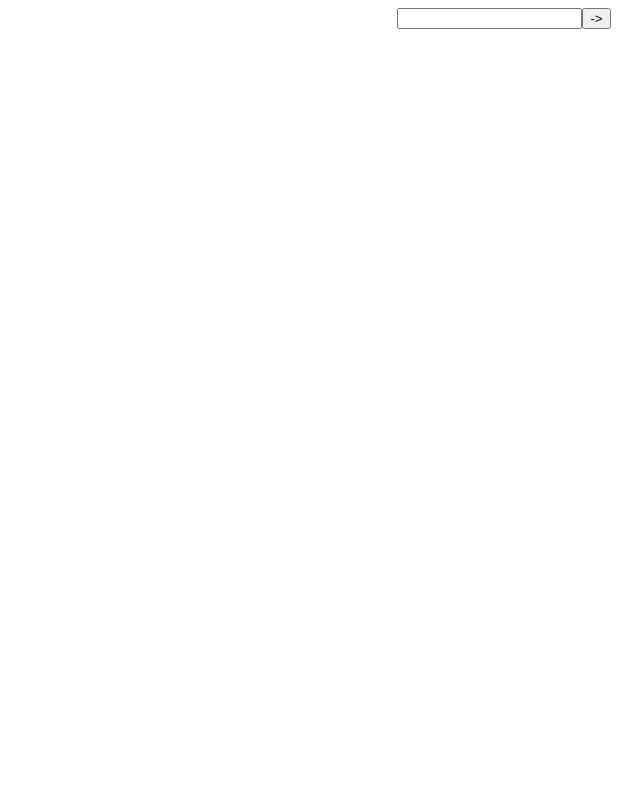
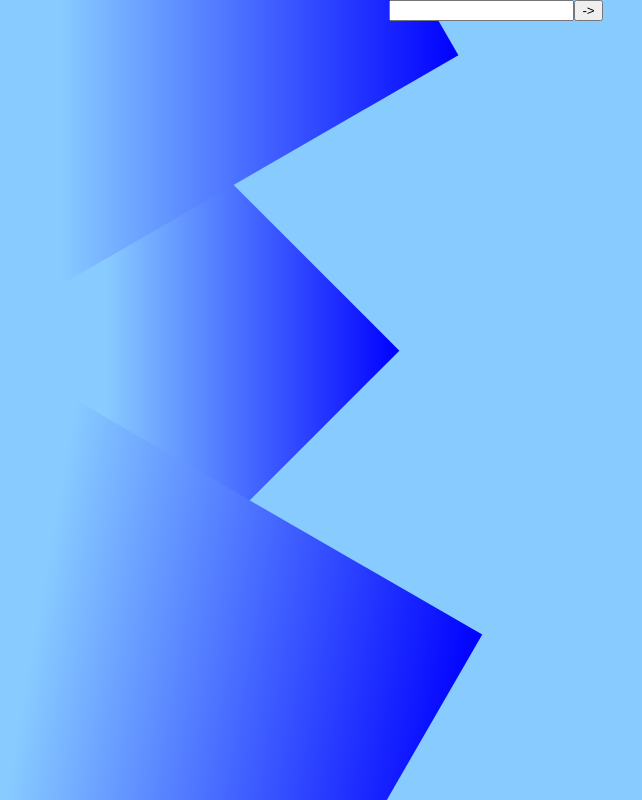
Before and after one commit to AarKro/digital-cv, a React (Create React App) app: page / in a window 1280 px wide. Shown: the top 800 px of the page, without its empty margins (144-786 px from the left). Built offline with nearby package versions, Linux system fonts and the light colour scheme.

Commit message:
First draft of 'login' animation

```diff
--- a/src/App.css
+++ b/src/App.css
@@ -1,8 +1,19 @@
+body {
+    margin: 0;
+    overflow: hidden;
+    background: #8cf;
+}
+
 .app {
     position: absolute;
-  width: 100%;
+    width: 100vw;
     height: 100vh;
+}
+
+.input-form {
+    position: relative;
     text-align: center;
+    z-index: 5;
 }
 
 .mouse-down-enter {
@@ -10,7 +21,7 @@
 }
 .mouse-down-enter-active {
     transform: translate(-10px);
-  transition: transform 350ms cubic-bezier(0.165, 0.840, 0.440, 1.000);
+    transition: transform 500ms cubic-bezier(0.165, 0.840, 0.440, 1.000);
 }
 .mouse-down-enter-done {
     transform: translate(-10px);
@@ -19,38 +30,108 @@
     transform: translate(-10px);
 }
 .mouse-down-exit-active {
-  transform: translate(200%);
+    transform: translate(100%);
     transition: transform 1s cubic-bezier(0.165, 0.840, 0.440, 1.000);
 }
 .mouse-down-exit-done {
-  transform: translate(200%);
-}
-
-.slide-enter {
-  transform: translate(-200%);
-}
-.slide-enter-active {
-  transform: translate(-100%);
-  transition: transform 1s cubic-bezier(0.165, 0.840, 0.440, 1.000);
-}
-.slide-enter-done {
-  transform: translate(-100%);
-}
-.slide-exit {
-  transform: translate(-100%);
-}
-.slide-exit-active {
-  transform: translate(-300%);
-  transition: transform 1s cubic-bezier(0.165, 0.840, 0.440, 1.000);
-}
-.slide-exit-done {
-  transform: translate(-300%);
+    transform: translate(100%);
 }
 
 .slide {
     position: absolute;
-  width: 100%;
+    top: 0;
+    left: 0;
+    z-index: 5;
+    width: 100vw;
     height: 100vh;
     text-align: center;
-  background: #888
+    background: #8cf;
+    transform: translate(-100%);
 }
+
+.background-divs {
+    top: 0;
+    left: 0;
+    z-index: 4;
+}
+
+.background-div-top {
+    position: absolute;
+    z-index: 3;
+    background-image: linear-gradient(30deg, #8cf 70%, blue);
+    width: 100%;
+    height: 100%;
+    transform: translate(-55%, -90%) rotate(60deg);
+}
+
+.background-div-top-enter {
+    transform: translate(-55%, -90%) rotate(60deg);
+}
+.background-div-top-enter-active {
+    transform: translate(-57%, -90%) rotate(60deg);
+    transition: transform 500ms cubic-bezier(0.165, 0.840, 0.440, 1.000);
+}
+.background-div-top-enter-done {
+    transform: translate(-57%, -90%) rotate(60deg);
+}
+.background-div-top-exit {
+    transform: translate(-57%, -90%) rotate(60deg);
+}
+.background-div-top-exit-active {
+    transform: translate(-55%, -90%) rotate(60deg);
+    transition: transform 1s cubic-bezier(0.165, 0.840, 0.440, 1.000);
+}
+
+.background-div-mid {
+    position: absolute;
+    z-index: 1;
+    background-image: linear-gradient(45deg, #8cf 80%, blue);
+    width: 100%;
+    height: 100%;
+    transform: translate(-65%, -30%) rotate(45deg);
+}
+
+.background-div-mid-enter {
+    transform: translate(-65%, -30%) rotate(45deg);
+}
+.background-div-mid-enter-active {
+    transform: translate(-69%, -30%) rotate(45deg);
+    transition: transform 500ms cubic-bezier(0.165, 0.840, 0.440, 1.000);
+}
+.background-div-mid-enter-done {
+    transform: translate(-69%, -30%) rotate(45deg);
+}
+.background-div-mid-exit {
+    transform: translate(-69%, -30%) rotate(45deg);
+}
+.background-div-mid-exit-active {
+    transform: translate(-65%, -30%) rotate(45deg);
+    transition: transform 1s cubic-bezier(0.165, 0.840, 0.440, 1.000);
+}
+
+.background-div-bot {
+    position: absolute;
+    z-index: 2;
+    background-image: linear-gradient(70deg, #8cf 70%, blue);
+    width: 100%;
+    height: 100%;
+    transform: translate(-60%, 30%) rotate(30deg);
+}
+
+.background-div-bot-enter {
+    transform: translate(-60%, 30%) rotate(30deg);
+}
+.background-div-bot-enter-active {
+    transform: translate(-61%, 30%) rotate(30deg);
+    transition: transform 500ms cubic-bezier(0.165, 0.840, 0.440, 1.000);
+}
+.background-div-bot-enter-done {
+    transform: translate(-61%, 30%) rotate(30deg);
+}
+.background-div-bot-exit {
+    transform: translate(-61%, 30%) rotate(30deg);
+}
+.background-div-bot-exit-active {
+    transform: translate(-60%, 30%) rotate(45deg);
+    transition: transform 1s cubic-bezier(0.165, 0.840, 0.440, 1.000);
+}
--- a/src/App.js
+++ b/src/App.js
@@ -9,7 +9,7 @@ class App extends Component {
 
         this.state = {
             buttonDown: false,
-      showSlide: false
+            showContent: false
         }
     }
 
@@ -22,10 +22,40 @@ class App extends Component {
             >
                 <div>
                     <div className="app">
+                        <div className="input-form">
                             <input type="text" />
-            <button onClick={() => this.setState({ showSlide: true })} onMouseDown={() => this.setState({ buttonDown: true })} onMouseUp={() => this.setState({ buttonDown: false })}>-></button>
+                            <button
+                                onMouseDown={() => this.setState({ buttonDown: true })}
+                                onMouseUp={() => this.setState({ buttonDown: false, showContent: true })}
+                            >
+                                ->
+                            </button>
                         </div>
-          {this.state.showSlide && <Slide />}
+                        <div className="background-divs">
+                            <CSSTransition
+                                in={this.state.buttonDown}
+                                timeout={1000}
+                                classNames="background-div-top"
+                            >
+                                <div className="background-div-top"/>
+                            </CSSTransition>
+                            <CSSTransition
+                                in={this.state.buttonDown}
+                                timeout={1000}
+                                classNames="background-div-mid"
+                            >
+                                <div className="background-div-mid"/>
+                            </CSSTransition>
+                            <CSSTransition
+                                in={this.state.buttonDown}
+                                timeout={1000}
+                                classNames="background-div-bot"
+                            >
+                                <div className="background-div-bot"/>
+                            </CSSTransition>
+                        </div>
+                    </div>
+                    <Slide showContent={this.state.showContent}/>
                 </div>
             </CSSTransition>
         );
--- a/src/Slide.js
+++ b/src/Slide.js
@@ -16,13 +16,7 @@ export default class Slide extends React.Component {
 
     render() {
         return (
-            <CSSTransition
-                in={this.state.showSlide}
-                timeout={1000}
-                classNames="slide"
-            >
-                <div className="slide">Slide</div>
-            </CSSTransition>
+            <div className="slide">Slide</div>
         );
     }
 }
```
Also changed, not shown: 1 other file (tests, documents, lock files or other folders). Lines whose indentation alone changed are shown as unchanged.
